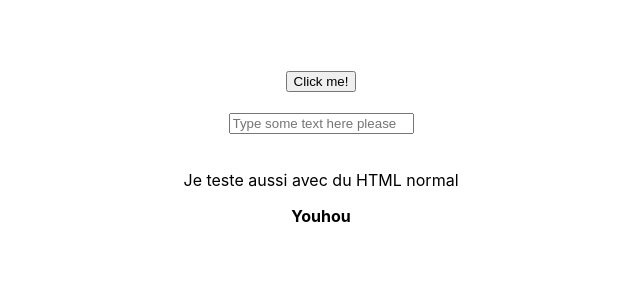
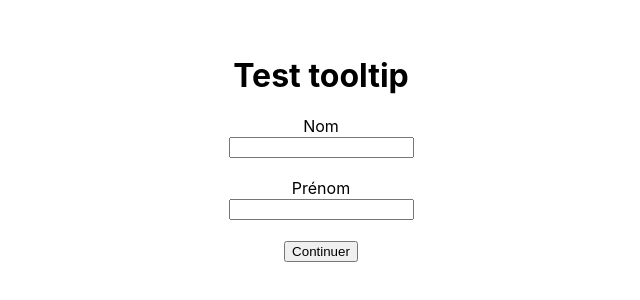
Before and after one commit to zelumine/tooltip-unkle, a React (Create React App) app: page / in a window 1280 px wide. Shown: the part 212-512 px from the top of the page, without its empty margins (319-959 px from the left). Built offline with nearby package versions, Linux system fonts and the light colour scheme.

Commit message:
Change the layout a bit and add arrow-bottom class

```diff
--- a/src/App.css
+++ b/src/App.css
@@ -12,10 +12,14 @@
   background:#D3D3D3	;
   border-radius: 5px;
   padding: 10px;
-  margin: 5px 50px 10px;
+  margin: 5px auto;
   min-width: 80px;
   max-width: max-content;
   min-height: 1em;
+}
+
+.top {
+  top: -10px
 }
 
 .arrow-bottom:after {
@@ -29,3 +33,15 @@
   border-right: 10px solid transparent;
   border-top: 10px solid #D3D3D3;
 }
+
+.arrow-top:before {
+  position: absolute;
+  top: -10px;
+  left: 50%;
+  margin-left: -10px;
+  content: "";
+  display: block;
+  border-left: 10px solid transparent;
+  border-right: 10px solid transparent;
+  border-bottom: 10px solid #D3D3D3;
+}
--- a/src/App.js
+++ b/src/App.js
@@ -6,22 +6,27 @@ import Tooltip from './Components/Tooltip';
 function App() {
   return (
     <div className="App">
+      <h1>Test tooltip</h1>
       <Tooltip
+        id="tooltip-1"
         text="Lorem ipsum dolor sit amet, consectetur adipiscing elit. Sed vel ipsum dictum, fermentum nulla vel, posuere turpis. Aenean iaculis ipsum in nisl fringilla faucibus.
         Mauris fermentum massa accumsan sapien interdum, id pulvinar odio mollis. Aenean a leo vehicula, scelerisque quam vel, facilisis metus.
         Nunc lacinia nisi faucibus mi rhoncus, non interdum dui vehicula. Sed sed maximus massa. Cras tellus eros, tincidunt vel sollicitudin non, vehicula vel est.
         Curabitur id sapien laoreet, accumsan lacus vel, varius odio. Donec gravida imperdiet magna, et viverra felis maximus eget."
       >
-        <Button className="red"/>
+        <label>Nom</label> <br />
+        <input type="text" />
       </Tooltip>
       <br />
-      <Tooltip text="khljkgmljgljkg">
+      {/* Test avec un composant */}
+      <Tooltip id="tooltip-2" text="khljkgmljgljkg">
+        <label>Prénom</label>
         <Input />
       </Tooltip>
       <br />
-      <Tooltip text=" ">
-        <p>Je teste aussi avec du HTML normal</p>
-        <b>Youhou</b>
+      {/* Test avec un composant et pas de texte de tooltip*/}
+      <Tooltip id="tooltip-3" text=" " position="bottom">
+        <Button />
       </Tooltip>
     </div>
   );
--- a/src/Components/Button.jsx
+++ b/src/Components/Button.jsx
@@ -3,7 +3,7 @@ import React from 'react';
 const Button = () => {
   return (
     <button>
-      Click me!
+      Continuer
     </button>
   )
 }
--- a/src/Components/Input.jsx
+++ b/src/Components/Input.jsx
@@ -3,7 +3,7 @@ import React from 'react';
 const Input = () => {
    return (
     <div>
-      <input type="text" placeholder="Type some text here please" />
+      <input type="text" />
     </div>
   )
 }
```
